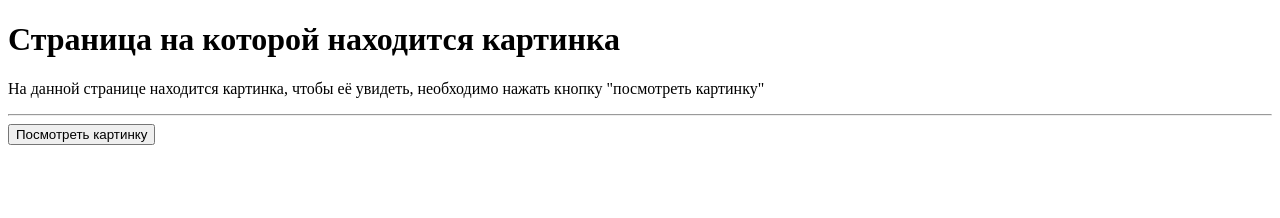
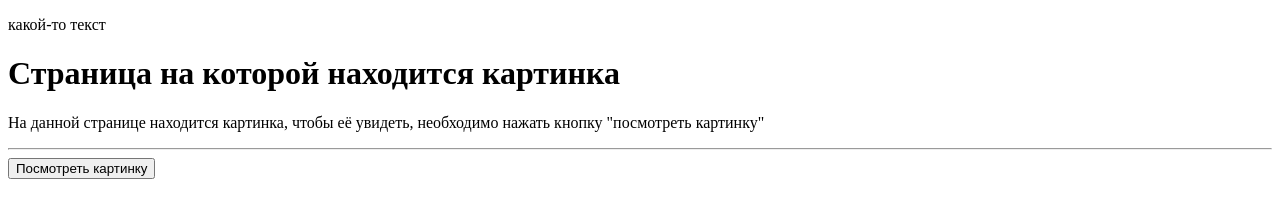
Before and after one commit to MaksimMilov/dz, a plain HTML site: page index.html in a window 1280 px wide. Drawn offline with Linux system fonts and the light colour scheme.

Commit message:
Update index.html
Изменение попытка №2 :))

```diff
--- a/index.html
+++ b/index.html
@@ -4,9 +4,10 @@
     <meta charset="UTF-8">
     <meta http-equiv="X-UA-Compatible" content="IE=edge">
     <meta name="viewport" content="width=device-width, initial-scale=1.0">
-    <title>Страница</title>
+    <title>Document</title>
 </head>
 <body>
+    <p>какой-то текст</p>
     <h1>Страница на которой находится картинка
     </h1>
     <p>На данной странице находится картинка, чтобы её увидеть, необходимо нажать кнопку "посмотреть картинку"</p>
```
